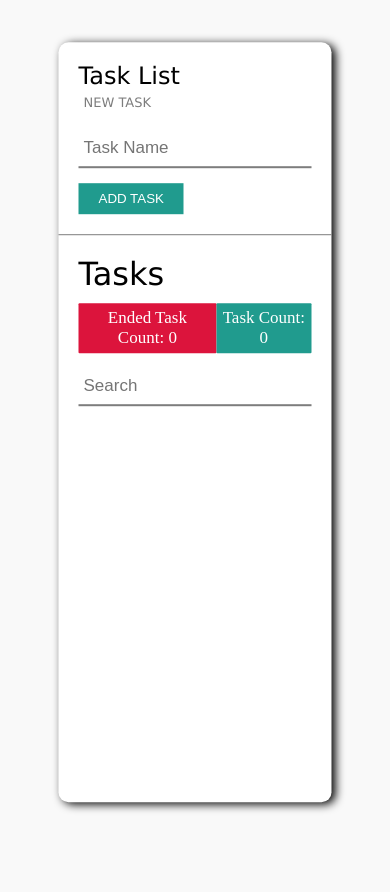
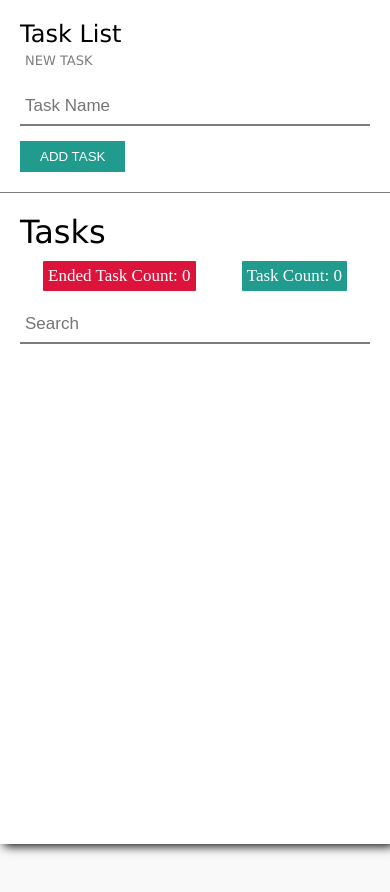
Before and after one commit to Khalid-Safi207/todo, a plain HTML site: page index.html in a window 390 px wide. Drawn offline with Linux system fonts and the light colour scheme.

Commit message:
Update style.css

```diff
--- a/style.css
+++ b/style.css
@@ -131,3 +131,10 @@ body {
   cursor: pointer;
   font-size: 18px;
 }
+@media (max-width: 768px) {
+  .container {
+    width: 100vw;
+    height: 100vh;
+    border-radius: 0;
+  }
+}
```
